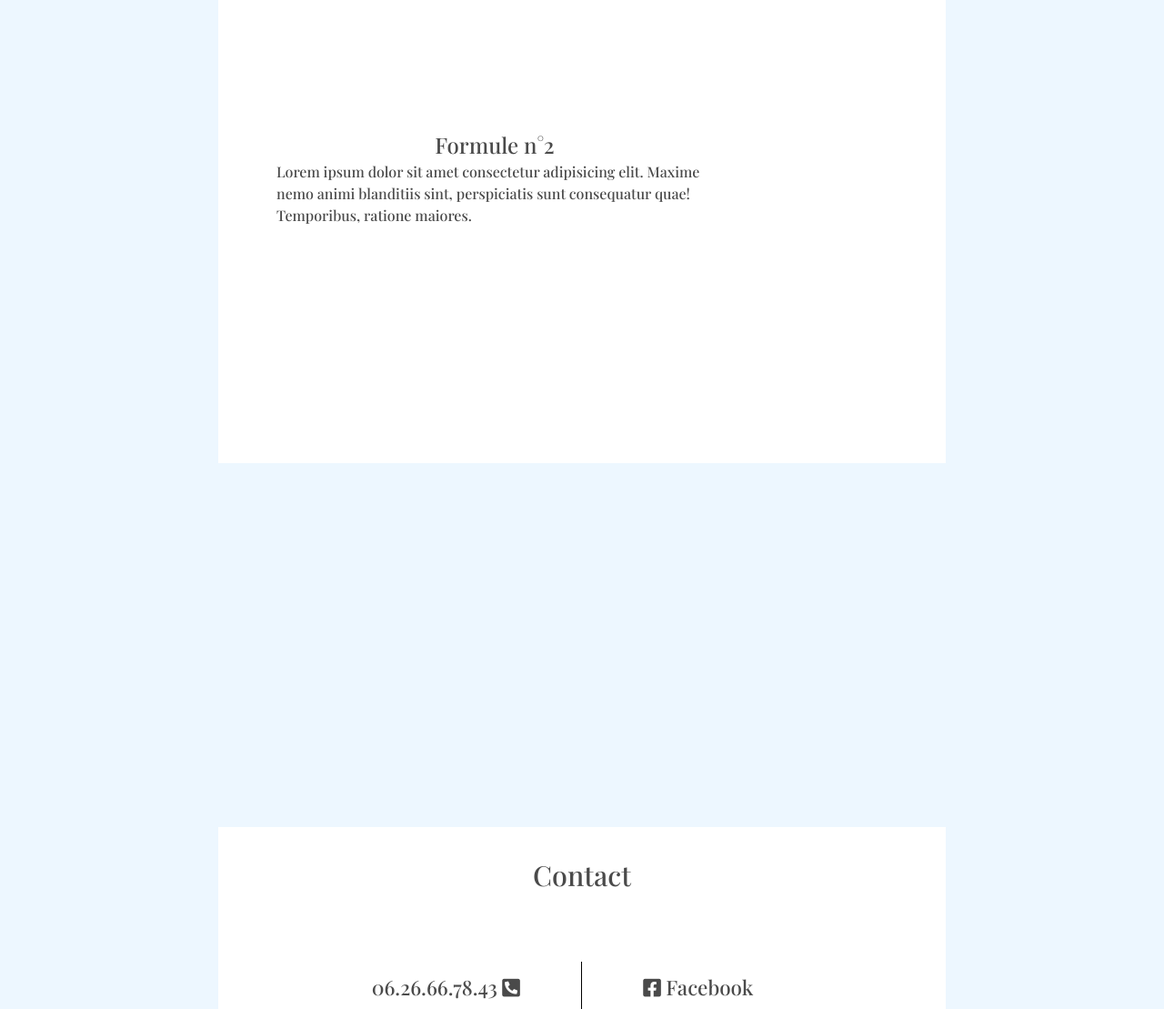
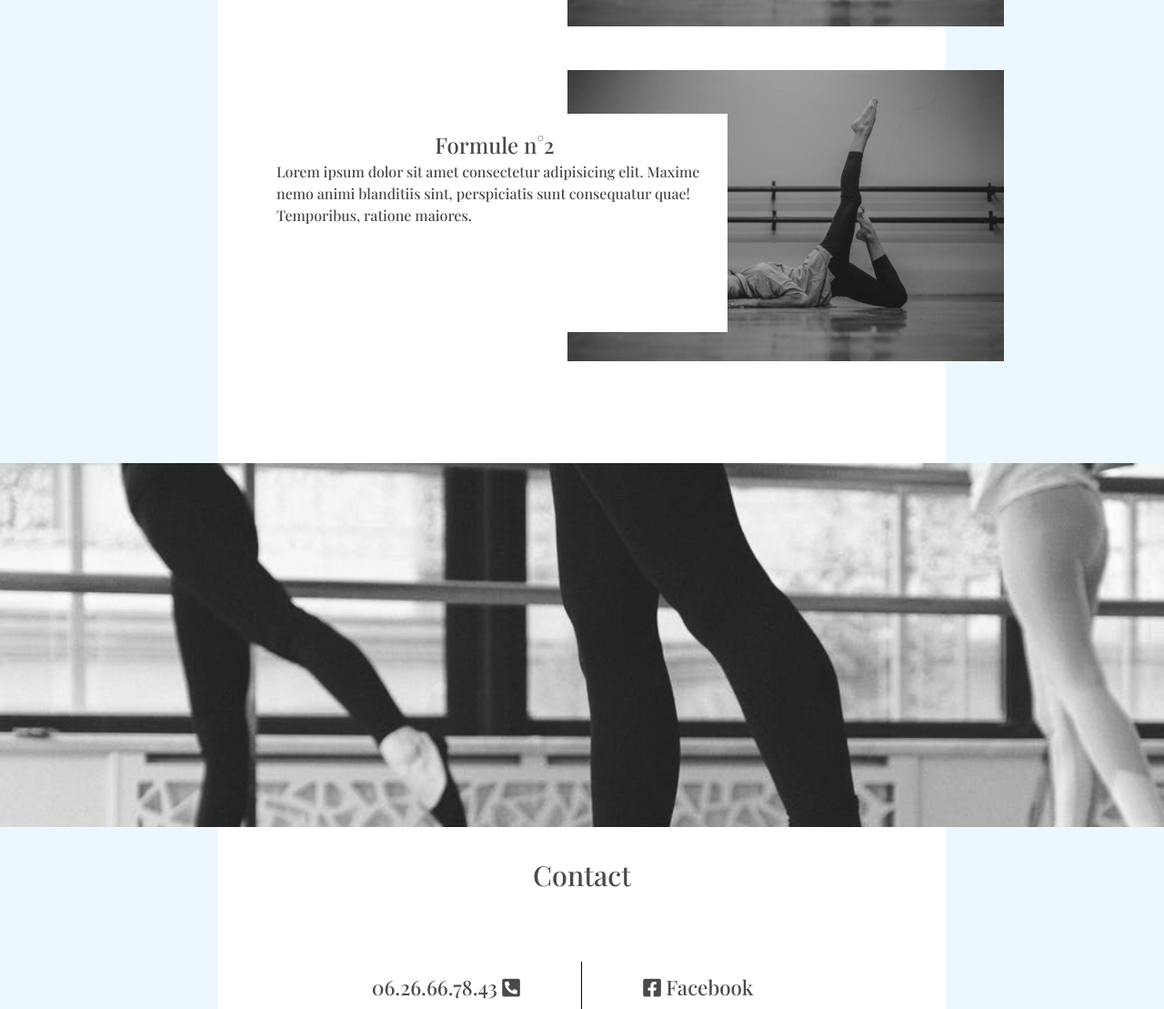
Before and after one commit to Lew-Lew/Oanell-Vitrine, a plain HTML site: page index.html in a window 1280 px wide. Shown: the part 1795-2904 px from the top of the page at 91% size. Drawn offline with nearby package versions, Linux system fonts and the light colour scheme; the site is published under a folder, as on GitHub Pages, so addresses that start at the root find nothing.

Commit message:
new url imgs

```diff
--- a/style.css
+++ b/style.css
@@ -102,7 +102,7 @@ body {
 }
 
 .formules {
-  background-image: url(/img/photo5.jpeg);
+  background-image: url(img/photo5.jpeg);
   background-size: 30em;
   background-repeat: no-repeat;
   background-position: right;
@@ -132,7 +132,7 @@ body {
 /* HERO */
 
 #heroImg {
-  background-image: url(/img/photo2.jpeg);
+  background-image: url(img/photo2.jpeg);
   background-attachment: fixed;
   background-repeat: no-repeat;
   background-size: cover;
```
